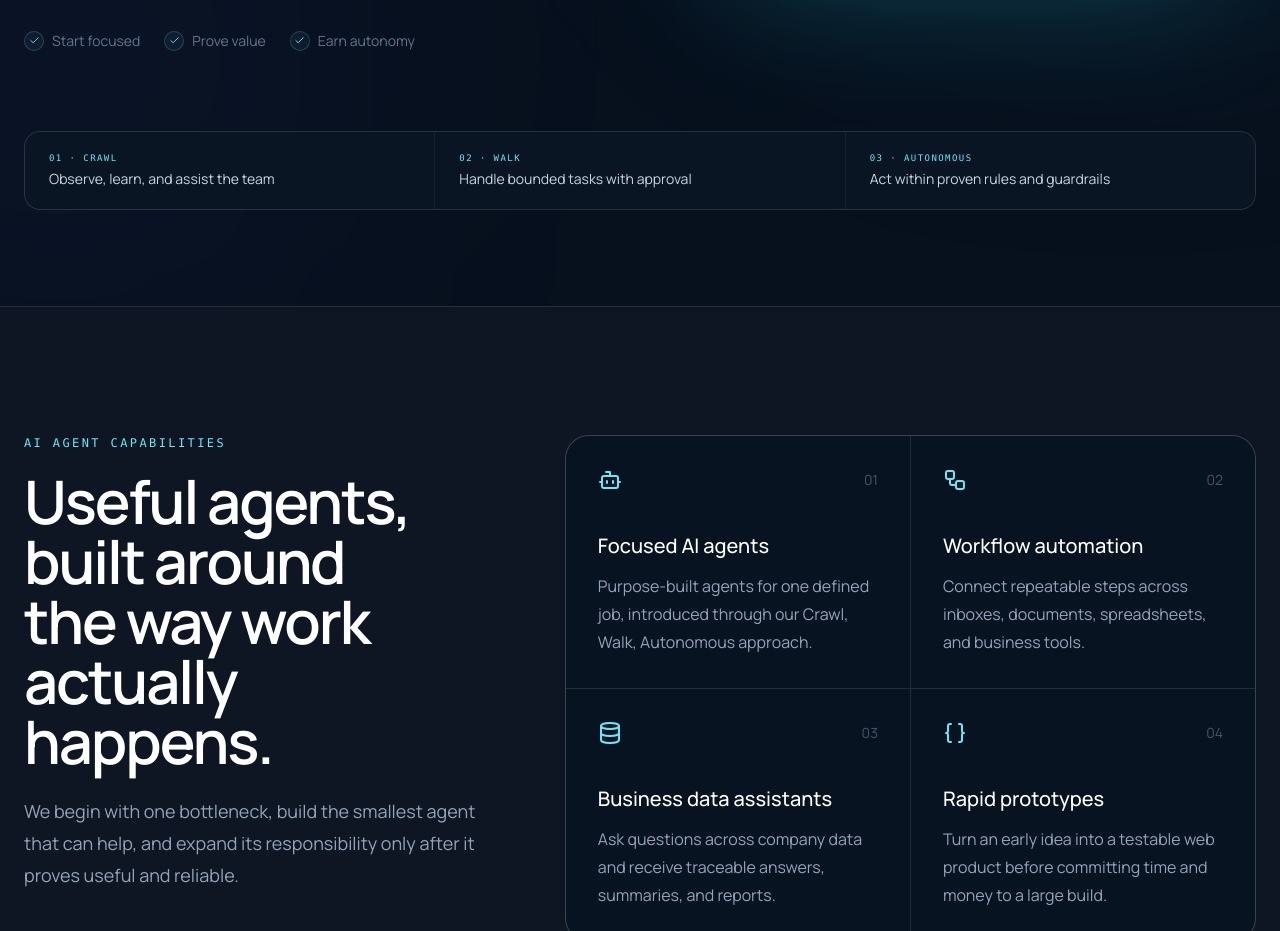
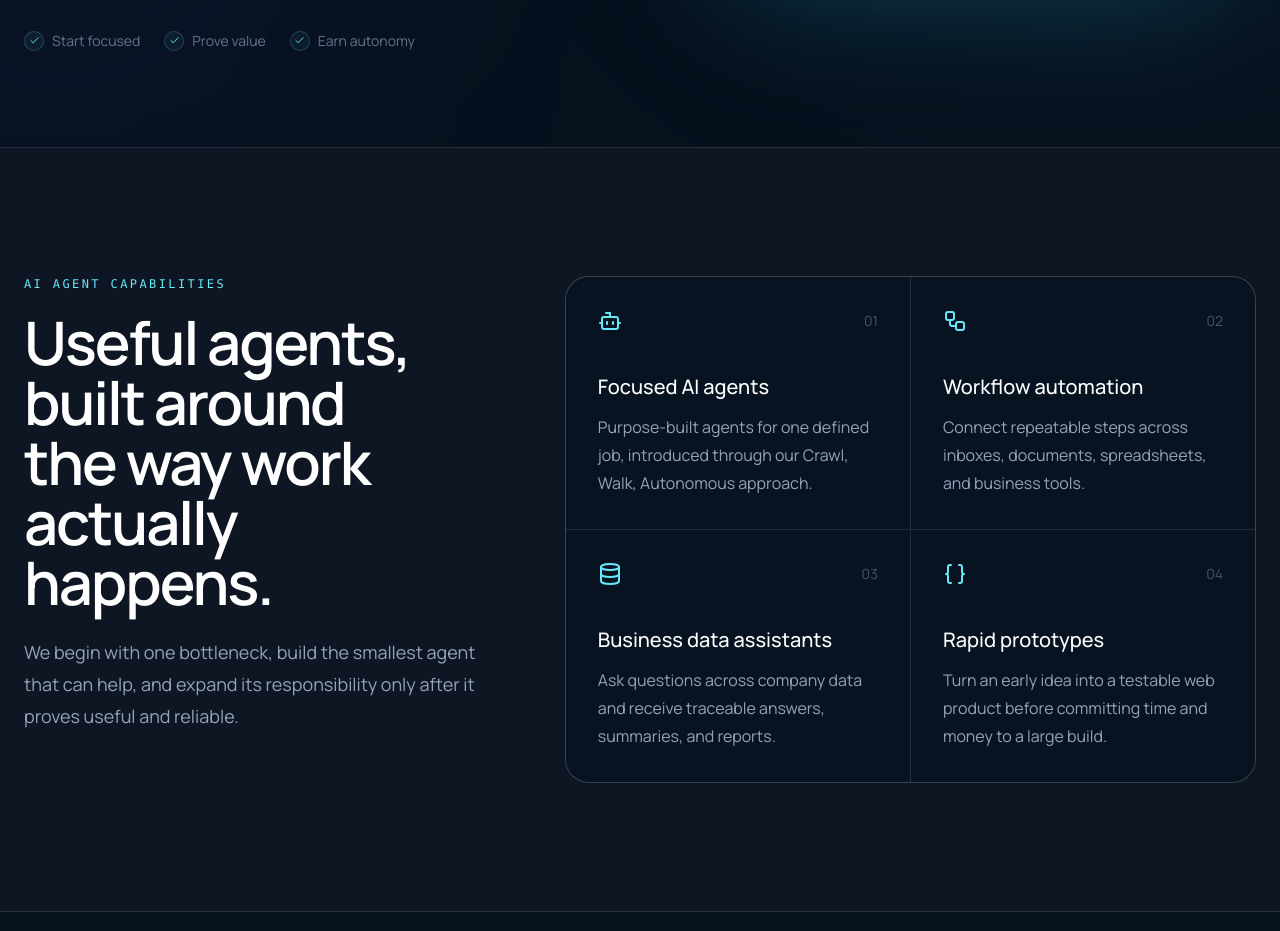
Before and after one commit to IntellivisAI/Intellivis_AI, a React (Vite) app: page / in a window 1280 px wide. Shown: the part 826-1757 px from the top of the page. Built offline with nearby package versions, Linux system fonts and the light colour scheme.

Commit message:
Remove duplicate methodology strip from hero

```diff
--- a/src/components/Hero.tsx
+++ b/src/components/Hero.tsx
@@ -52,11 +52,6 @@ const Hero = () => (
         </div>
       </div>
 
-      <div className="mt-16 grid gap-px overflow-hidden rounded-2xl border border-white/[.07] bg-white/[.07] sm:grid-cols-3 lg:mt-20">
-        <div className="hero-proof"><strong>01 · Crawl</strong><span>Observe, learn, and assist the team</span></div>
-        <div className="hero-proof"><strong>02 · Walk</strong><span>Handle bounded tasks with approval</span></div>
-        <div className="hero-proof"><strong>03 · Autonomous</strong><span>Act within proven rules and guardrails</span></div>
-      </div>
     </div>
   </section>
 );
--- a/src/index.css
+++ b/src/index.css
@@ -55,9 +55,6 @@
   .lab-node > small { @apply mt-1 text-[9px] uppercase tracking-[.14em] text-slate-600; }
   .lab-node.active { @apply border-cyan-300/20 bg-cyan-300/[.045]; }
   .lab-node.active > svg { @apply text-cyan-300; }
-  .hero-proof { @apply flex flex-col gap-1 bg-[#091523] px-6 py-5 text-center sm:text-left; }
-  .hero-proof strong { @apply font-mono text-[9px] font-medium uppercase tracking-[.16em] text-cyan-300; }
-  .hero-proof span { @apply text-sm text-slate-300; }
   .method-card { @apply relative overflow-hidden rounded-3xl border border-white/[.08] bg-[#091523]/80 p-7 transition duration-300 hover:-translate-y-1 hover:border-cyan-300/20 sm:p-8; }
   .agent-visual { @apply relative aspect-[1.07/1] overflow-hidden rounded-[2rem] border border-white/[.1] bg-[#091523]/85 shadow-[0_50px_130px_-45px_rgba(34,211,238,.28)] backdrop-blur-xl; }
   .agent-grid { @apply absolute inset-0 opacity-50; background-image: radial-gradient(circle, rgb(148 163 184 / .18) 1px, transparent 1px); background-size: 24px 24px; mask-image: radial-gradient(circle at center, black, transparent 72%); }
```
